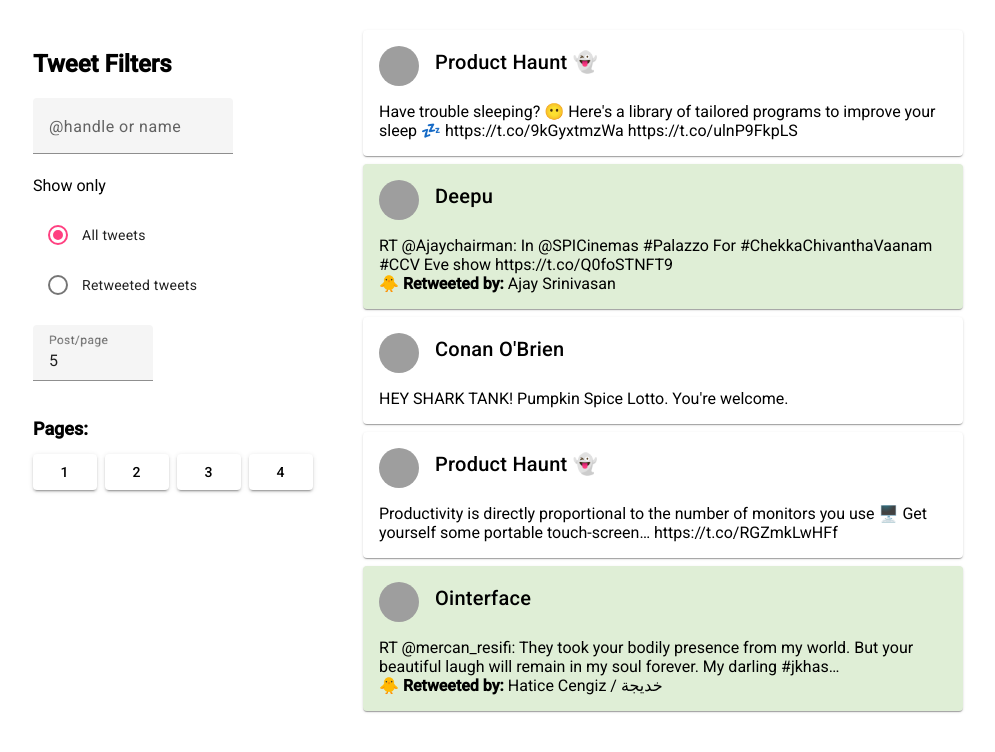
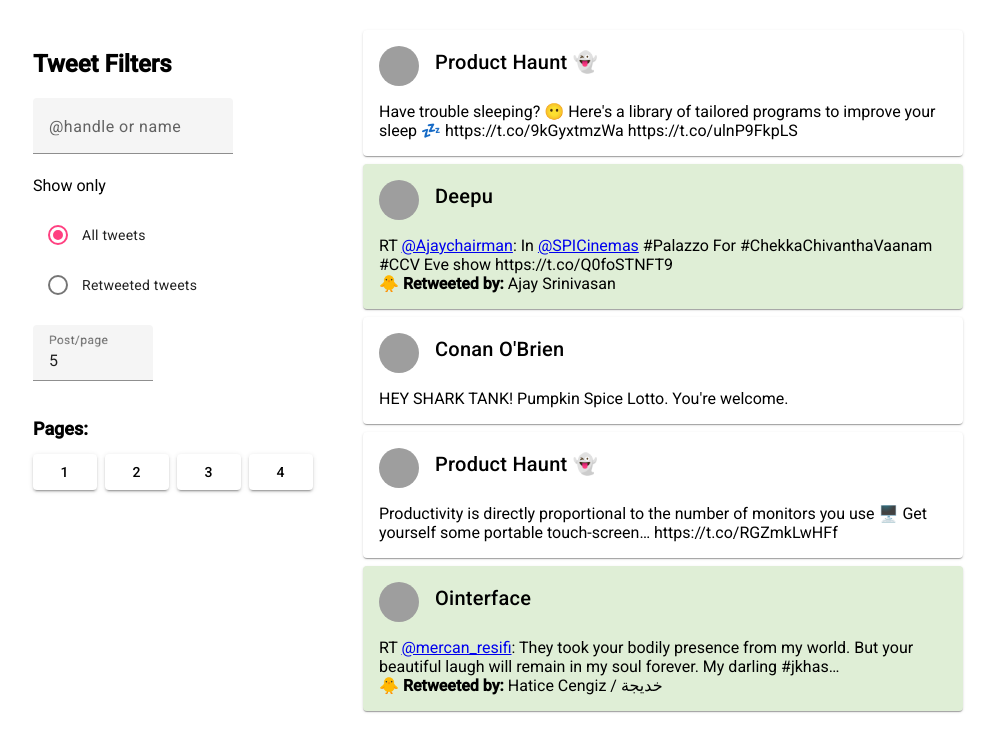
Before and after one commit to allhandsondeck/Small-Twitter-Clone, an Angular app: page / in a window 1280 px wide. Shown: the top 752 px of the page, without its empty margins (142-1137 px from the left). Built offline with nearby package versions, Linux system fonts and the light colour scheme; grey boxes are pictures that could not be loaded.

Commit message:
feat: add handle-link pipe to recognise handles inside tweet content to turn them into live links

```diff
--- a/src/app/app.module.ts
+++ b/src/app/app.module.ts
@@ -17,6 +17,7 @@
 import { MatRadioModule } from '@angular/material/radio';
 import { MatCardModule } from '@angular/material/card';
 import { HttpClientModule } from '@angular/common/http';
+import { HandleLinkPipe } from './pipes/handle-link.pipe';
 
 @NgModule({
   declarations: [
@@ -27,6 +28,7 @@
     PaginationComponent,
     TweetListComponent,
     TweetItemComponent,
+    HandleLinkPipe,
   ],
   imports: [
     BrowserModule,
--- a/src/app/components/tweet-item/tweet-item.component.html
+++ b/src/app/components/tweet-item/tweet-item.component.html
@@ -21,9 +21,7 @@
       <mat-card-title>{{ tweet.user.name }}</mat-card-title>
     </mat-card-title-group>
   </mat-card-header>
-  <mat-card-content>
-    {{ tweet.text }}
-  </mat-card-content>
+  <mat-card-content [innerHTML]="tweet.text | handleLink"></mat-card-content>
   <mat-card-content *ngIf="tweet.retweeted_status">
     <b> 🐥 Retweeted by: </b>{{ tweet.retweeted_status.user.name }}
   </mat-card-content>
--- /dev/null
+++ b/src/app/pipes/handle-link.pipe.ts
@@ -0,0 +1,22 @@
+import { Pipe, PipeTransform } from '@angular/core';
+import { DomSanitizer, SafeHtml } from '@angular/platform-browser';
+
+@Pipe({
+  name: 'handleLink',
+})
+export class HandleLinkPipe implements PipeTransform {
+  constructor(private sanitizer: DomSanitizer) {}
+
+  transform(tweetText: string): SafeHtml {
+    // Regular expression to identify handles
+    const handleRegex = /@(\w+)/g;
+
+    const sanitizedHtml = tweetText.replace(
+      handleRegex,
+      (match, handle) =>
+        `<a href="https://twitter.com/${handle}" target="_blank" rel="noopener noreferrer">@${handle}</a>`
+    );
+
+    return this.sanitizer.bypassSecurityTrustHtml(sanitizedHtml);
+  }
+}
```
